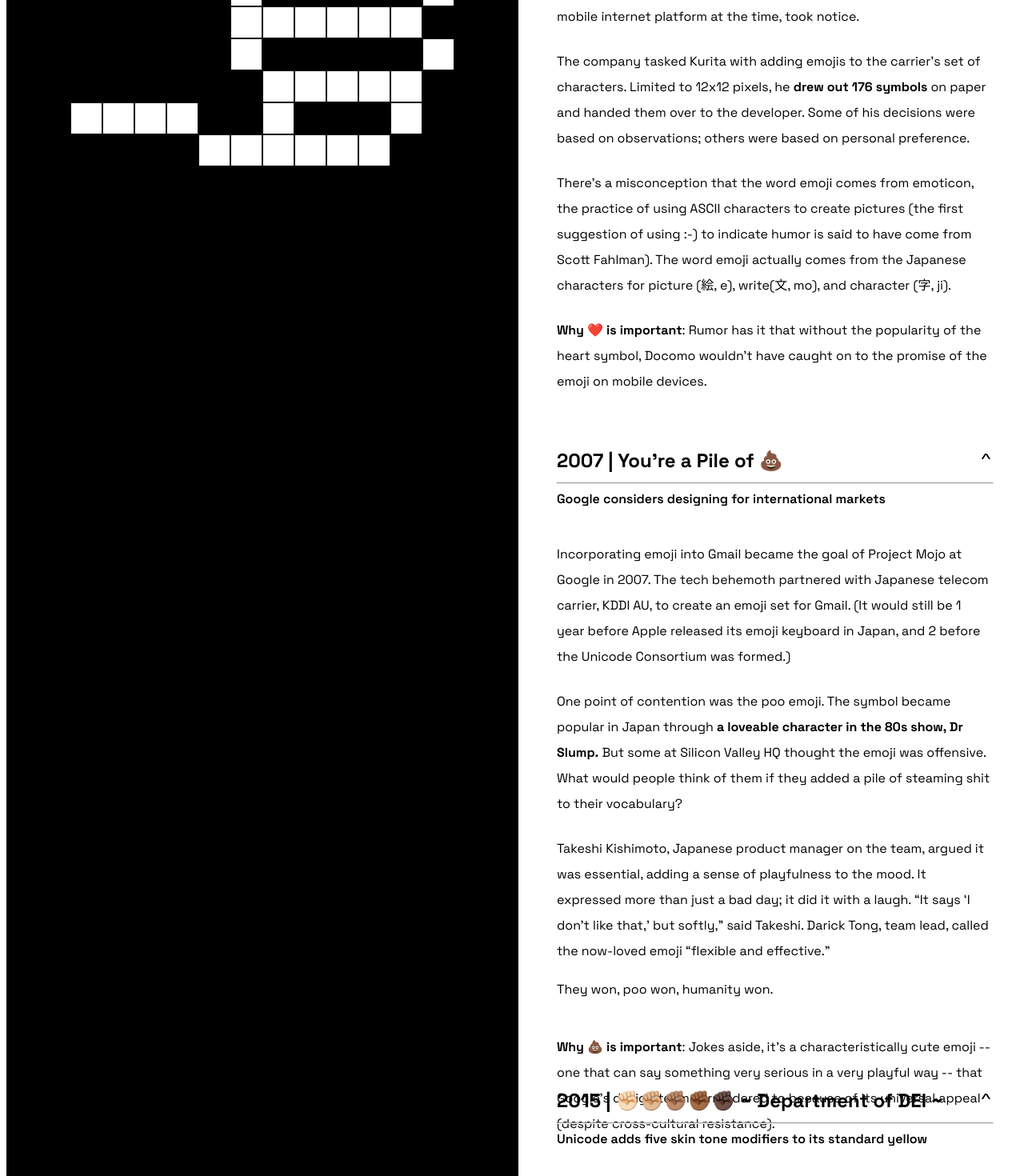
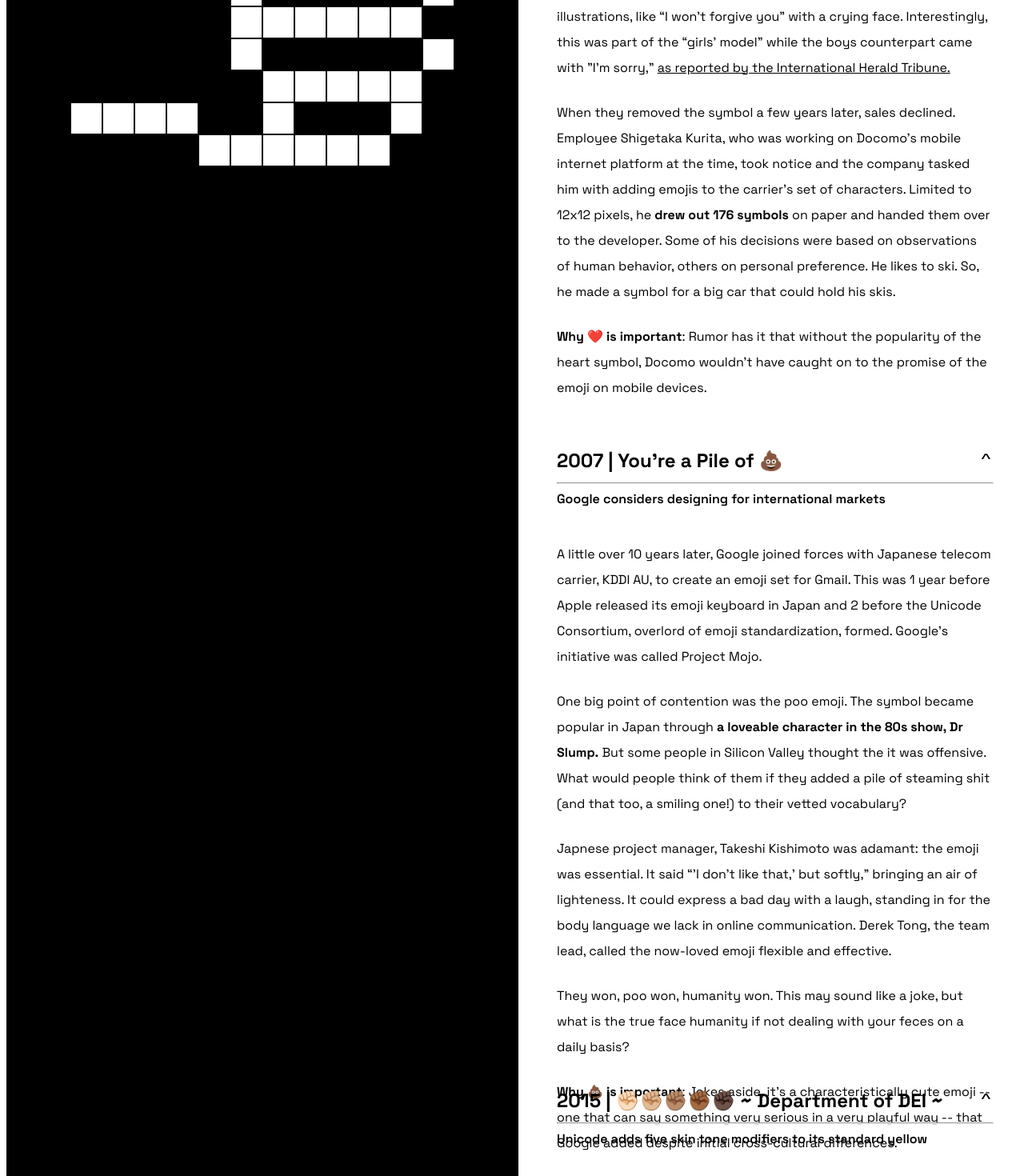
Before and after one commit to divya-mehra/sixemojistory, a React (Vite) app: page / in a window 1280 px wide. Shown: the part 1080-2550 px from the top of the page at 80% size. Built offline with nearby package versions, Linux system fonts and the light colour scheme; a web font is replaced by a local one.

Commit message:
clean up

```diff
--- a/src/App.css
+++ b/src/App.css
@@ -46,8 +46,6 @@
 }
 
 
-
-
 .contentWrapper {
   height: 100vh;
   width: 100vw;
@@ -79,3 +77,19 @@
 .chapter {
   cursor: pointer;
 }
+
+/* For small screen size */
+
+/* CSS for screens 768px or narrower */
+@media (max-width: 768px) {
+  .leftSide {
+    /* Remove position property */
+    visibility: hidden;
+    width: 100%; /* Make it take the full width */
+  }
+
+  .rightSide {
+    position: static; /* Set it to relative positioning */
+    width: 100%; /* Make it take the full width */
+  }
+}
--- a/src/panels/panel.module.css
+++ b/src/panels/panel.module.css
@@ -62,6 +62,7 @@
   position: relative;
   color: var(--body-text);
   height: 100vh;
+  /* overflow-y:auto; */
   /* border: dashed 1px red; */
   display: flex;
   flex-direction: column;
--- a/src/panels/text-panel/TextPanel.jsx
+++ b/src/panels/text-panel/TextPanel.jsx
@@ -80,8 +80,8 @@ const TextPanel = ({
     content = (
       <>
         <p>
-          In the early 1900s, half of all teenagers in Tokyo owned a pager.
-          Japanese carrier NTT Docomo sold its{" "}
+          By 1995, the pager was a Japanese sensation amongst teenagers. Carrier
+          NTT Docomo sold its{" "}
           <span
             className={styles.hoverText}
             onMouseOver={(e) => {
@@ -91,13 +91,24 @@ const TextPanel = ({
           >
             Pocket Bell pagers with ❤️ symbols
           </span>{" "}
-          and when they removed the symbol a few years later, sales declined.
-          Employee Shigetaka Kurita, who was working on Docomo’s mobile internet
-          platform at the time, took notice.{" "}
+          The heart is the most cited symbol, but records also say it had
+          numeric codes that would send short pre-programmed messages with
+          illustrations, like “I won’t forgive you” with a crying face.
+          Interestingly, this was part of the “girls’ model” while the boys
+          counterpart came with "I'm sorry,"{" "}
+          <a
+            href="https://www.nytimes.com/1995/04/10/IHT-japan-teens-flip-for-private-pagers.html"
+            target="_blank"
+          >
+            as reported by the International Herald Tribune.
+          </a>
         </p>
         <p>
-          The company tasked Kurita with adding emojis to the carrier’s set of
-          characters. Limited to 12x12 pixels, he{" "}
+          When they removed the symbol a few years later, sales declined.
+          Employee Shigetaka Kurita, who was working on Docomo’s mobile internet
+          platform at the time, took notice and the company tasked him with
+          adding emojis to the carrier’s set of characters. Limited to 12x12
+          pixels, he{" "}
           <span
             className={styles.hoverText}
             onMouseOver={(e) => {
@@ -108,15 +119,9 @@ const TextPanel = ({
             drew out 176 symbols
           </span>{" "}
           on paper and handed them over to the developer. Some of his decisions
-          were based on observations; others were based on personal preference.{" "}
-        </p>
-
-        <p>
-          There’s a misconception that the word emoji comes from emoticon, the
-          practice of using ASCII characters to create pictures (the first
-          suggestion of using :-) to indicate humor is said to have come from
-          Scott Fahlman). The word emoji actually comes from the Japanese
-          characters for picture (絵, e), write(文, mo), and character (字, ji).
+          were based on observations of human behavior, others on personal
+          preference. He likes to ski. So, he made a symbol for a big car that
+          could hold his skis.{" "}
         </p>
         <p>
           <b>Why ❤️ is important</b>: Rumor has it that without the popularity
@@ -129,15 +134,15 @@ const TextPanel = ({
     content = (
       <>
         <p>
-          Incorporating emoji into Gmail became the goal of Project Mojo at
-          Google in 2007. The tech behemoth partnered with Japanese telecom
-          carrier, KDDI AU, to create an emoji set for Gmail. (It would still be
-          1 year before Apple released its emoji keyboard in Japan, and 2 before
-          the Unicode Consortium was formed.)
+          A little over 10 years later, Google joined forces with Japanese
+          telecom carrier, KDDI AU, to create an emoji set for Gmail. This was 1
+          year before Apple released its emoji keyboard in Japan and 2 before
+          the Unicode Consortium, overlord of emoji standardization, formed.
+          Google’s initiative was called Project Mojo.
         </p>
         <p>
-          One point of contention was the poo emoji. The symbol became popular
-          in Japan through{" "}
+          One big point of contention was the poo emoji. The symbol became
+          popular in Japan through{" "}
           <span
             className={styles.hoverText}
             onMouseOver={(e) => {
@@ -147,23 +152,28 @@ const TextPanel = ({
           >
             a loveable character in the 80s show, Dr Slump.
           </span>{" "}
-          But some at Silicon Valley HQ thought the emoji was offensive. What
-          would people think of them if they added a pile of steaming shit to
-          their vocabulary?
+          But some people in Silicon Valley thought the it was offensive. What
+          would people think of them if they added a pile of steaming shit (and
+          that too, a smiling one!) to their vetted vocabulary?
         </p>
         <p>
-          Takeshi Kishimoto, Japanese product manager on the team, argued it was
-          essential, adding a sense of playfulness to the mood. It expressed
-          more than just a bad day; it did it with a laugh. “It says ‘I don’t
-          like that,’ but softly,” said Takeshi. Darick Tong, team lead, called
-          the now-loved emoji “flexible and effective.”
-          <p>They won, poo won, humanity won.</p>
+          Japnese project manager, Takeshi Kishimoto was adamant: the emoji was
+          essential. It said “’I don’t like that,’ but softly,” bringing an air
+          of lighteness. It could express a bad day with a laugh, standing in
+          for the body language we lack in online communication. Derek Tong, the
+          team lead, called the now-loved emoji flexible and effective.
         </p>
+        <p>
+          They won, poo won, humanity won. This may sound like a joke, but what
+          is the true face humanity if not dealing with your feces on a daily
+          basis?
+        </p>
+
         <p>
           <b>Why 💩 is important</b>: Jokes aside, it's a characteristically
           cute emoji -- one that can say something very serious in a very
-          playful way -- that Google's design team surrendered to because of its
-          universal appeal (despite cross-cultural resistance).
+          playful way -- that Google added despite initial cross-cultural
+          differences.
         </p>
       </>
     );
```
Also changed, not shown: public/images/pager.png (added).
